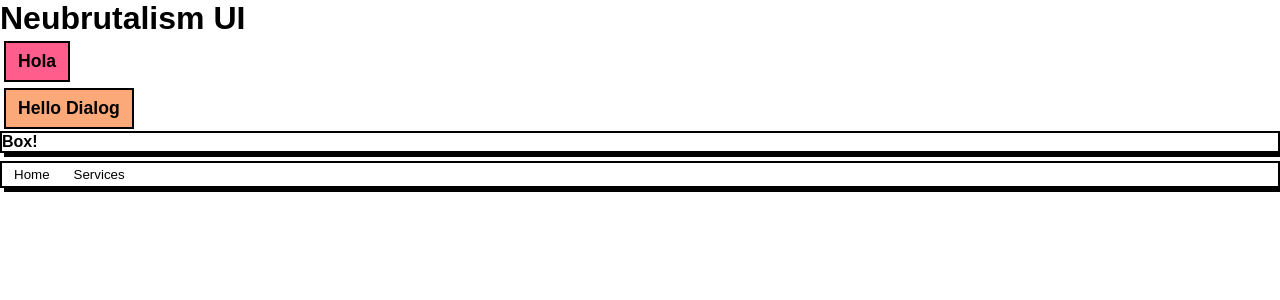
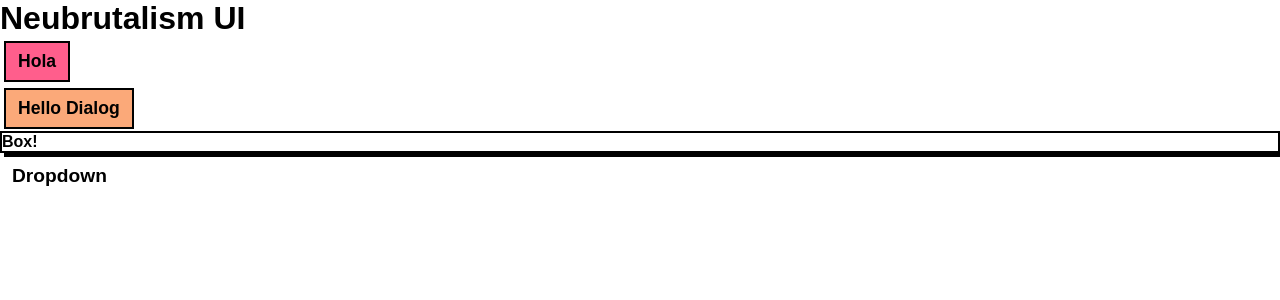
Before and after one commit to juancmandev/neubrutalism-ui, a React (Vite) app: page / in a window 1280 px wide. Shown: the top 300 px of the page. Built offline with nearby package versions, Linux system fonts and the light colour scheme.

Commit message:
Change dropdown component

```diff
--- a/src/App.tsx
+++ b/src/App.tsx
@@ -3,7 +3,7 @@ import { NBButton } from '.';
 import { NBBox } from './components/NBBox';
 import { NBDialog } from './components/NBDialog';
 import '@/styles/globals.css';
-import { NBMenuItem } from './components/NBMenuItem';
+import { NBDropdownActionable } from './components/NBDropdownActionable';
 
 export default function App() {
   const [open, setOpen] = useState(false);
@@ -50,17 +50,18 @@ export default function App() {
         </div>
       </NBDialog>
       <div style={{ height: '8px' }} />
-      <NBBox>
-        <ul
-          style={{
-            display: 'flex',
-            listStyle: 'none',
-          }}>
-          {menuItems.map((menu, index) => (
-            <NBMenuItem items={menu} key={index} />
-          ))}
-        </ul>
-      </NBBox>
+      <NBDropdownActionable
+        dropdownContent={
+          <div>
+            <p>
+              Lorem ipsum, dolor sit amet consectetur adipisicing elit. Omnis,
+              dicta.
+            </p>
+            <NBButton>Close</NBButton>
+          </div>
+        }>
+        Dropdown
+      </NBDropdownActionable>
     </>
   );
 }
--- a/src/components/NBMenuItem.tsx
+++ b/src/components/NBDropdownActionable.tsx
@@ -1,15 +1,19 @@
 import { useState, useEffect, useRef } from 'react';
 import { NBDropdown } from './NBDropdown';
-import { StyledMenuItem, UnstyledButton } from '@/styles/NBMenuItem';
+import { UnstyledButton } from '@/styles/NBDropdownActionableProps';
 
-export interface NBMenuItemProps {
-  items?: any;
+export interface NBDropdownActionableProps {
+  children?: React.ReactNode;
+  dropdownContent: React.ReactNode;
 }
 
-export const NBMenuItem = ({ items }: NBMenuItemProps) => {
+export const NBDropdownActionable = ({
+  children,
+  dropdownContent,
+}: NBDropdownActionableProps) => {
   const [dropdown, setDropdown] = useState(false);
 
-  const ref = useRef<HTMLLIElement | null>(null);
+  const ref = useRef<HTMLDivElement | null>(null);
 
   useEffect(() => {
     const handler = (event: any): any => {
@@ -33,25 +37,20 @@ export const NBMenuItem = ({ items }: NBMenuItemProps) => {
   const closeDropdown = () => dropdown && setDropdown(false);
 
   return (
-    <li
+    <div
       ref={ref}
       onMouseEnter={onMouseEnter}
       onMouseLeave={onMouseLeave}
-      onClick={closeDropdown}>
-      <div style={{ maxWidth: 'max-content' }}>
+      onClick={closeDropdown}
+      style={{ maxWidth: 'max-content' }}>
       <UnstyledButton
         type='button'
         aria-haspopup='menu'
         aria-expanded={dropdown ? true : false}
         onClick={() => setDropdown((prev) => !prev)}>
-          {items.title}
+        {children}
       </UnstyledButton>
-        <NBDropdown dropdown={dropdown}>
-          <StyledMenuItem>
-            <UnstyledButton>Button</UnstyledButton>
-          </StyledMenuItem>
-        </NBDropdown>
+      <NBDropdown dropdown={dropdown}>{dropdownContent}</NBDropdown>
     </div>
-    </li>
   );
 };
--- a/src/index.ts
+++ b/src/index.ts
@@ -2,9 +2,9 @@ export { NBButton } from './components/NBButton';
 export { NBBox } from './components/NBBox';
 export { NBDialog } from './components/NBDialog';
 export { NBDropdown } from './components/NBDropdown';
-export { NBMenuItem } from './components/NBMenuItem';
+export { NBDropdownActionable } from './components/NBDropdownActionable';
 
-export type { NBMenuItemProps } from './components/NBMenuItem';
+export type { NBDropdownActionableProps } from './components/NBDropdownActionable';
 export type { DropdownProps } from './components/NBDropdown';
 export type { NBDialogProps } from './components/NBDialog';
 export type { NBBoxProps } from './components/NBBox';
--- a/src/styles/NBMenuItem.ts
+++ b/src/styles/NBDropdownActionableProps.ts
@@ -1,14 +1,4 @@
 import styled from 'styled-components';
-import { NBMenuItemProps } from '@/components/NBMenuItem';
-
-export const StyledMenuItem = styled.li<NBMenuItemProps>`
-  width: 100%;
-  padding: 4px 0;
-  cursor: pointer;
-  &:hover {
-    background-color: #eee;
-  }
-`;
 
 interface UnstyledButtonProps {
   width?: string;
@@ -17,6 +7,8 @@ interface UnstyledButtonProps {
 export const UnstyledButton = styled.button<UnstyledButtonProps>`
   width: ${({ width }) => width || '100%'};
   background-color: transparent;
+  font-weight: bold;
+  font-size: 1.2rem;
   border: none;
   padding: 4px 12px;
   cursor: pointer;
```
Lines whose indentation alone changed are shown as unchanged.
